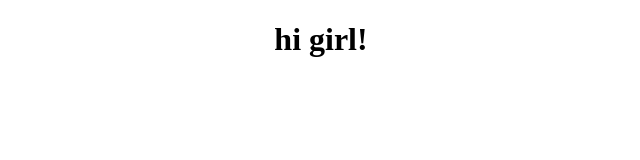
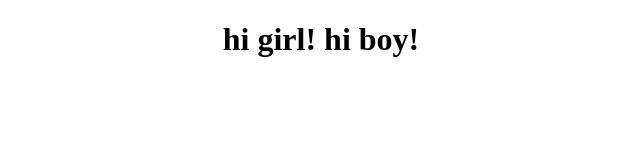
Before and after one commit to feigebaobei/test_web, a plain HTML site: page index.html in a window 1280 px wide. Shown: the whole page, without its empty margins (319-959 px from the left). Drawn offline with Linux system fonts and the light colour scheme.

Commit message:
feat(index): text

```diff
--- a/index.html
+++ b/index.html
@@ -11,6 +11,6 @@
 	</style>
 </head>
 <body>
-	<h1>hi girl!</h1>
+	<h1>hi girl! hi boy!</h1>
 </body>
 </html>
```
